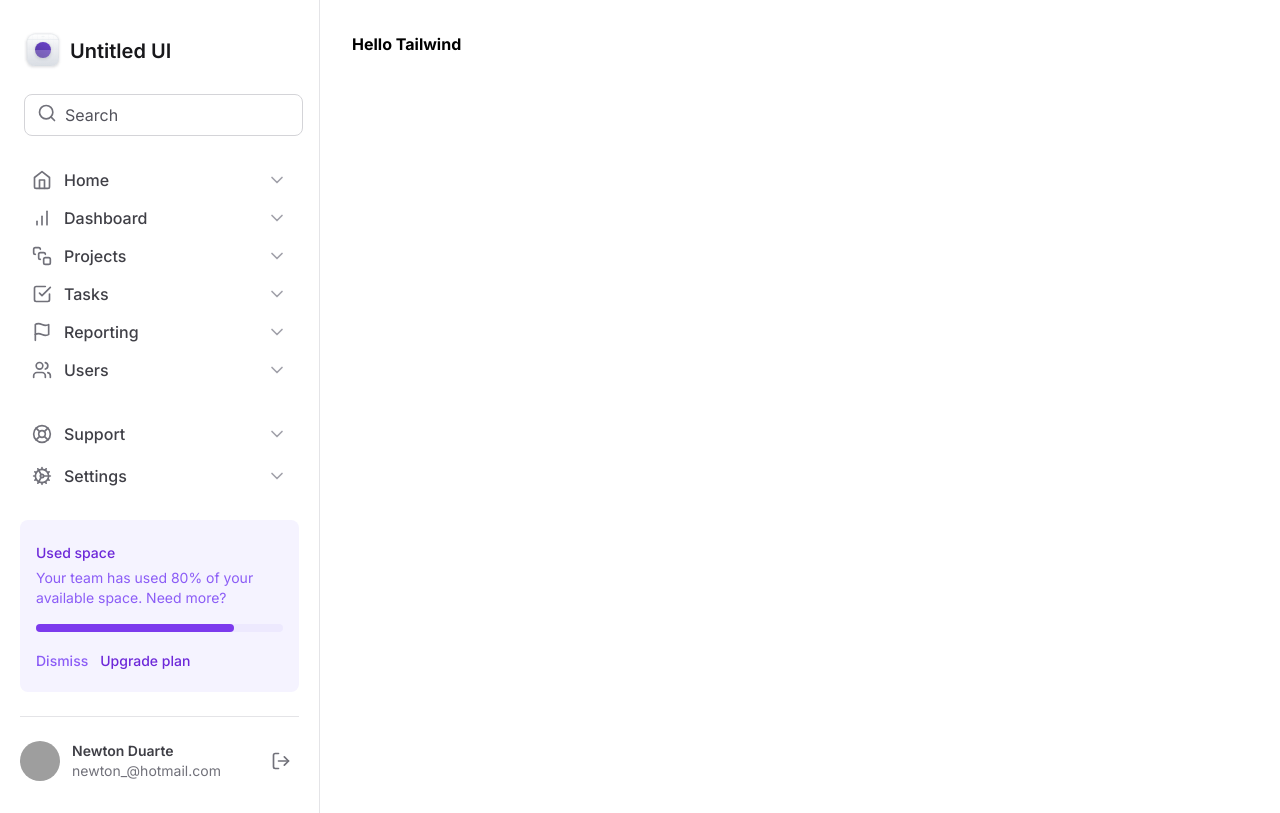
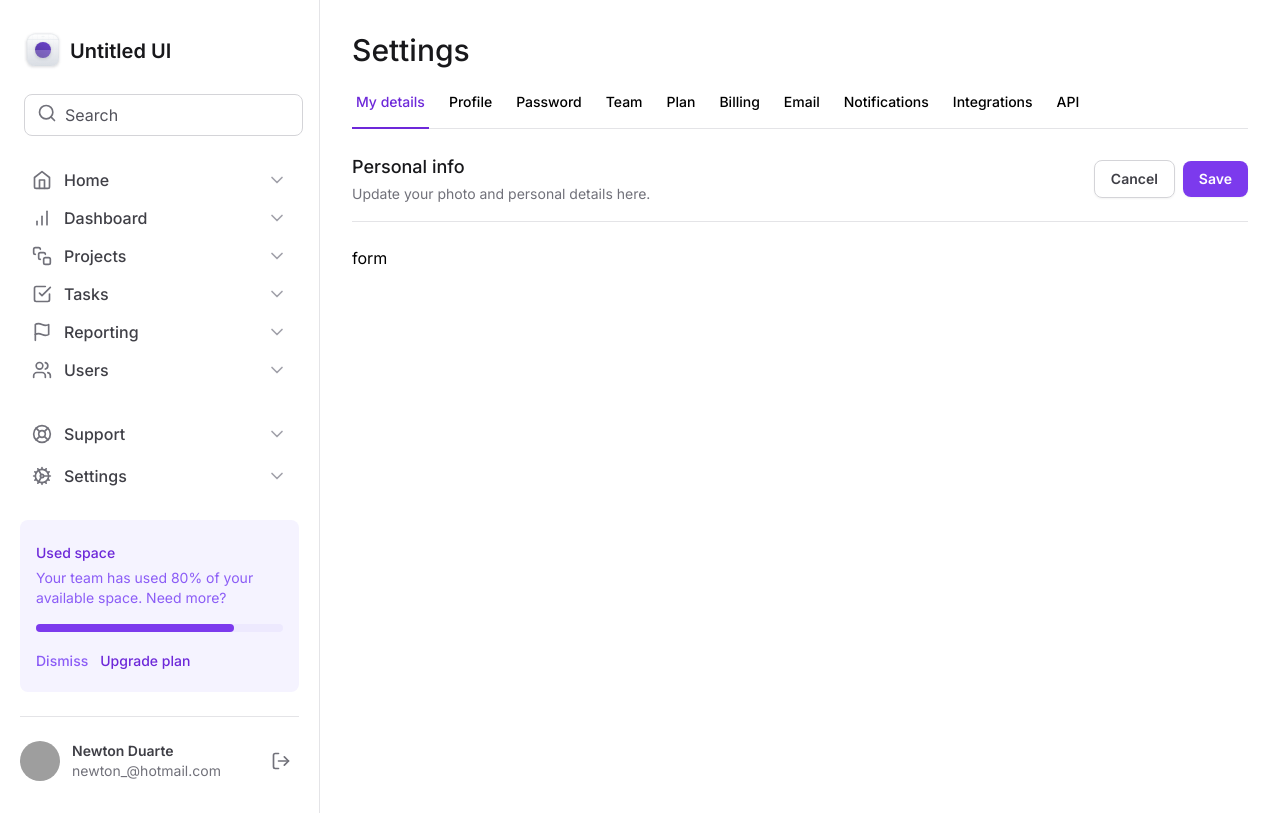
Before and after one commit to Newton-Duarte/ignite-tailwind, a Next.js app: page / in a window 1280 px wide. Built offline with nearby package versions, Linux system fonts and the light colour scheme; grey boxes are pictures that could not be loaded.

Commit message:
feat: add settings tabs and first content for main page

```diff
--- a/src/app/page.tsx
+++ b/src/app/page.tsx
@@ -1,3 +1,40 @@
+import { SettingsTabs } from '@/components/SettingsTabs'
+
 export default function Home() {
-  return <h1 className="font-bold">Hello Tailwind</h1>
+  return (
+    <>
+      <h1 className="text-3xl font-medium text-zinc-900">Settings</h1>
+      <SettingsTabs />
+
+      <div className="mt-6 flex flex-col">
+        <div className="flex items-center justify-between border-b border-zinc-200 pb-4">
+          <div className="space-y-1">
+            <h2 className="text-lg font-medium text-zinc-900">Personal info</h2>
+            <span className="text-sm text-zinc-500">
+              Update your photo and personal details here.
+            </span>
+          </div>
+          <div className="flex items-center gap-2">
+            <button
+              type="button"
+              className="rounded-lg border border-zinc-300 px-4 py-2 text-sm font-semibold text-zinc-700 shadow-sm hover:bg-zinc-50"
+            >
+              Cancel
+            </button>
+            <button
+              type="submit"
+              form="settings"
+              className="rounded-lg bg-violet-600 px-4 py-2 text-sm font-semibold text-white shadow-sm hover:bg-violet-700"
+            >
+              Save
+            </button>
+          </div>
+        </div>
+
+        <form id="settings" className="mt-6 flex w-full flex-col ">
+          form
+        </form>
+      </div>
+    </>
+  )
 }
```
